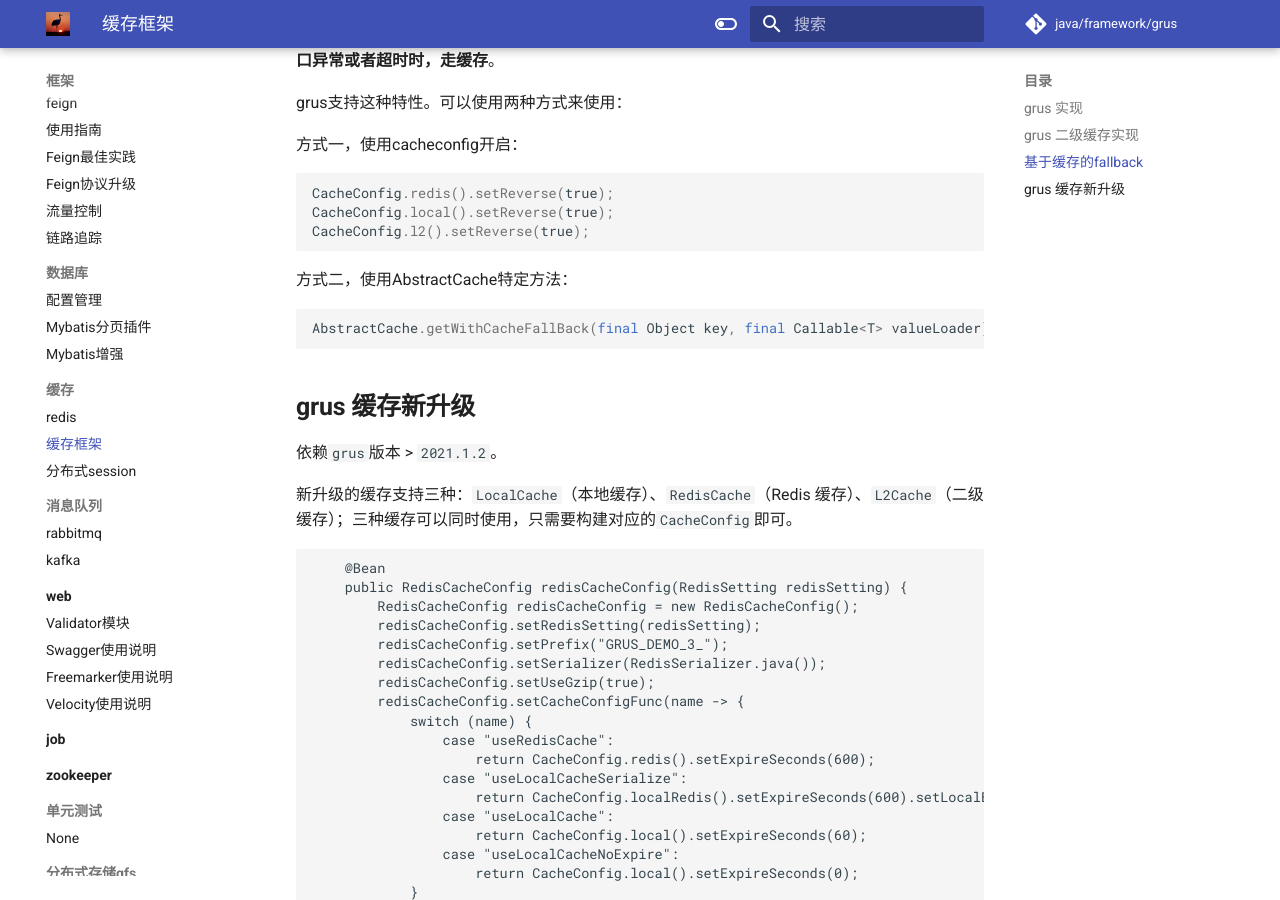
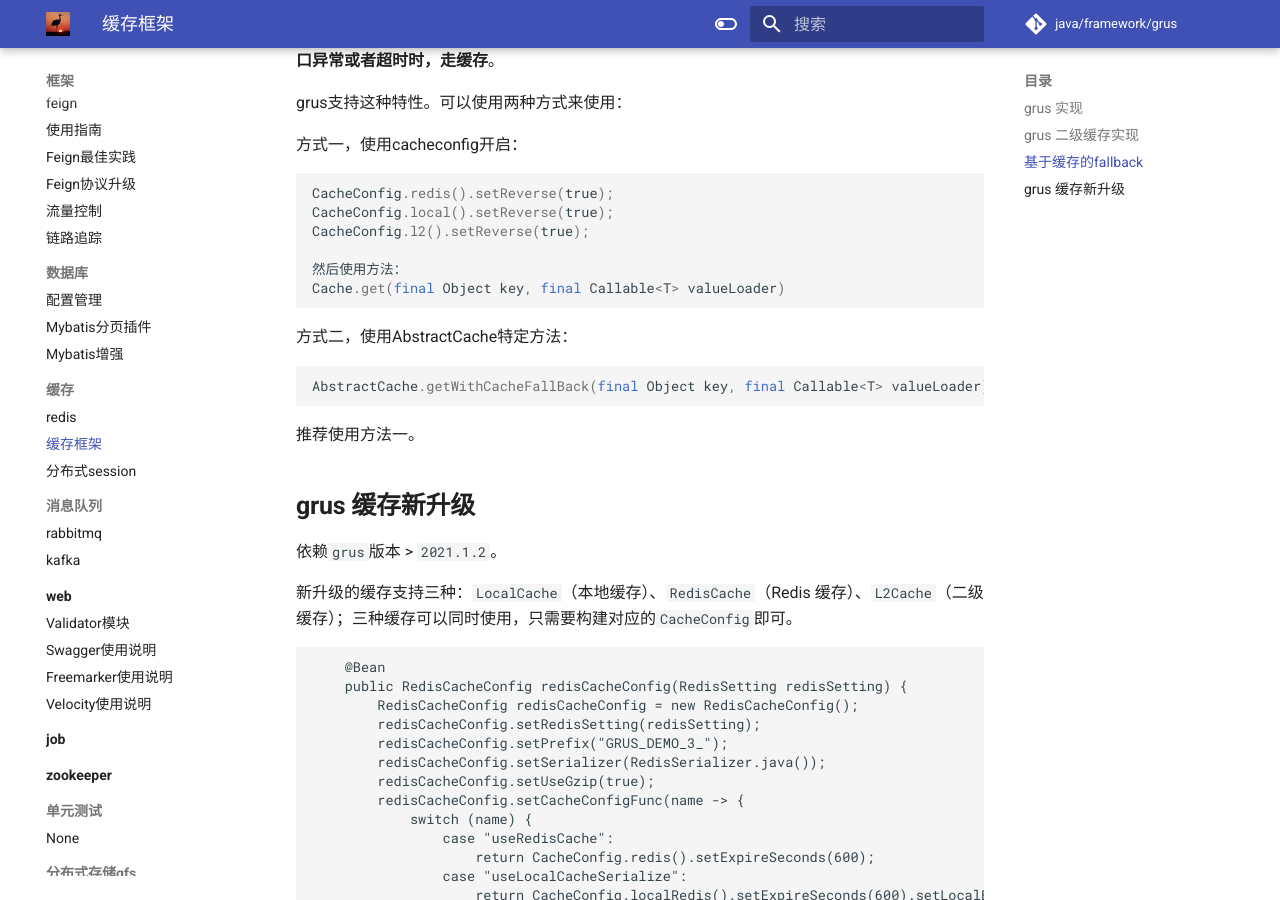
Before and after one commit to guanaitong/grus, an MkDocs documentation site: the page built from docs/framework/cache/grus-cache.md, in a window 1280 px wide and 900 px high, scrolled down 1945 px. Built offline with MkDocs 1.6.1 and Material for MkDocs 9.7.7, drawn with Linux system fonts in a browser that asks for light colours.

Commit message:
cache docs

````diff
--- a/docs/framework/cache/grus-cache.md
+++ b/docs/framework/cache/grus-cache.md
@@ -73,6 +73,8 @@ CacheConfig.redis().setReverse(true);
 CacheConfig.local().setReverse(true);
 CacheConfig.l2().setReverse(true);
 
+然后使用方法：
+Cache.get(final Object key, final Callable<T> valueLoader)
 ```
 
 方式二，使用AbstractCache特定方法：
@@ -81,7 +83,7 @@ CacheConfig.l2().setReverse(true);
 AbstractCache.getWithCacheFallBack(final Object key, final Callable<T> valueLoader)
 ```
 
-
+推荐使用方法一。
 
 
 
````
